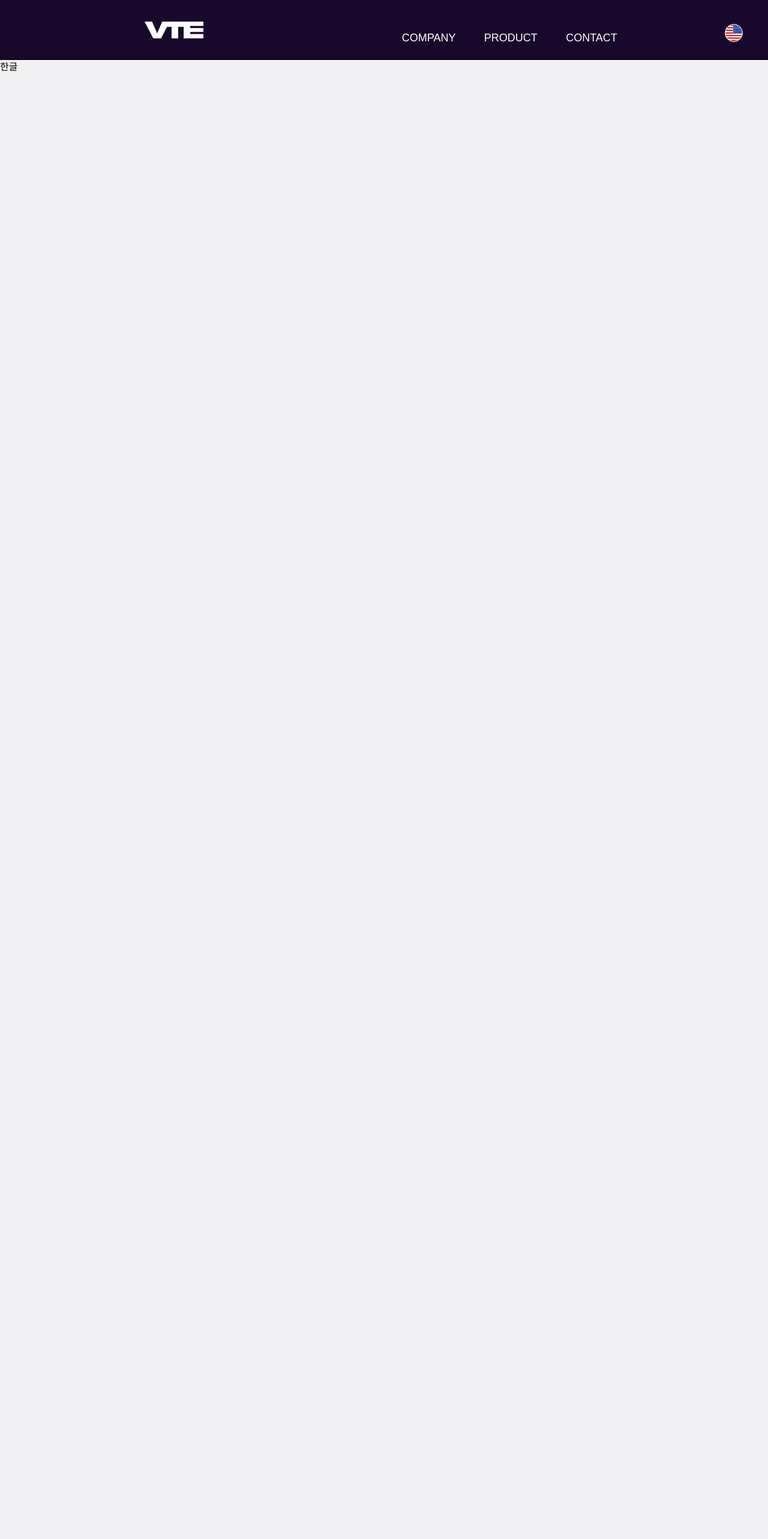
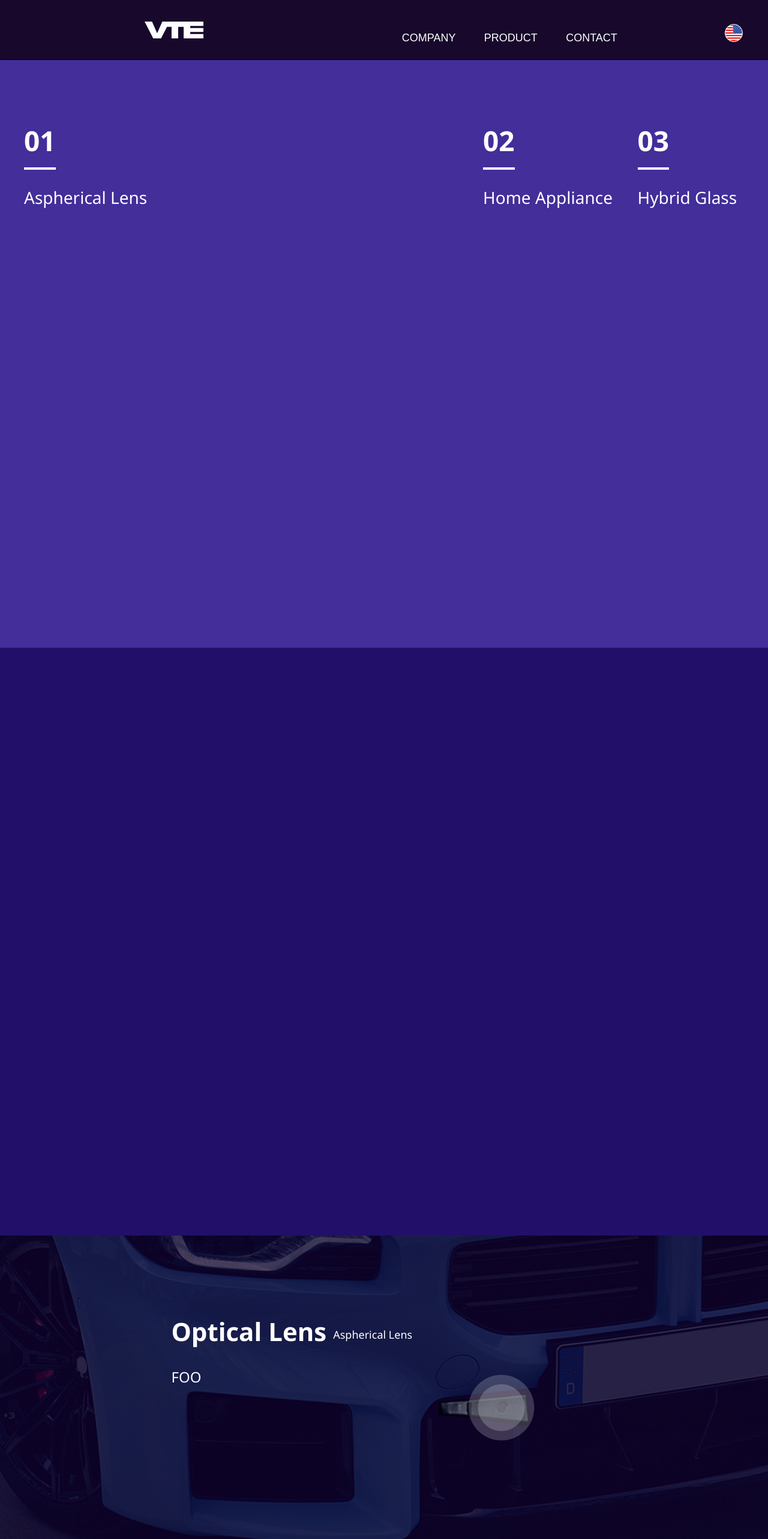
Before and after one commit to jkiwkoo/vte_front, a Next.js app: page / in a window 1280 px wide. Shown: the top 2566 px of the page at 60% size. Before the commit the page ends 800 px from the top, so only its background shows below. Built offline with nearby package versions, Linux system fonts and the light colour scheme; a web font is replaced by a local one.

Commit message:
Update main page

```diff
--- a/src/pages/index.tsx
+++ b/src/pages/index.tsx
@@ -1,13 +1,21 @@
+import { Flow } from '@/components/Flow';
+import { GlassScreen } from '@/components/GlassScreen';
 import { Header } from '@/components/Header';
-import { useTranslation } from 'react-i18next';
+import { Screen } from '@/components/Screen';
+import { useState } from 'react';
 
 const Home = () => {
-  const { t } = useTranslation();
+  const [currentScreen, setCurrentScreen] = useState(1);
 
   return (
     <>
-      <Header />
-      {t('test.test')}
+      <Header isBlack={false} />
+      <Screen isFocus={currentScreen} dispatch={setCurrentScreen} />
+      <Flow />
+      <GlassScreen glass={1} isFocus={true} />
+      <GlassScreen glass={2} isFocus={true} />
+      <GlassScreen glass={3} isFocus={true} />
+      <GlassScreen glass={4} isFocus={true} />
     </>
   );
 };
```
